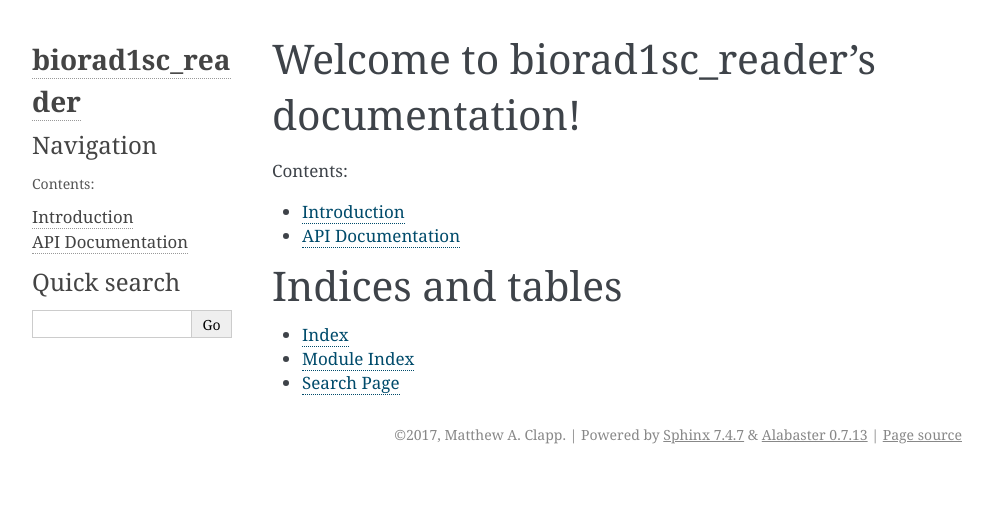
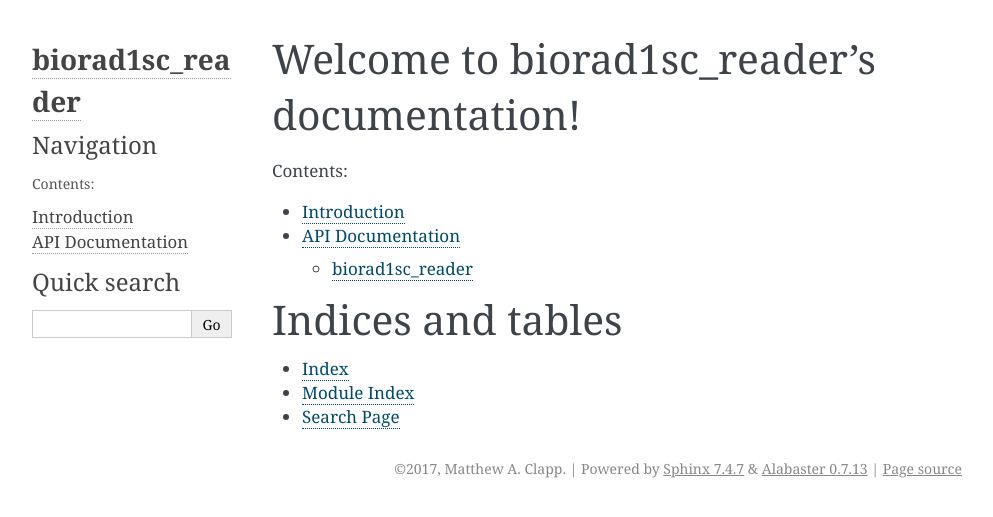
Before and after one commit to itsayellow/biorad1sc_reader, a Sphinx documentation site: the page built from docs/index.rst, in a window 1280 px wide. Shown: the top 517 px of the page, without its empty margins (148-1141 px from the left). Built offline with Sphinx 7.4.7, drawn with Linux system fonts in a browser that asks for light colours.

Commit message:
fixing docstrings and documentation

```diff
--- a/docs/api.rst
+++ b/docs/api.rst
@@ -1,7 +1,10 @@
 API Documentation
 =================
 
-.. automodule:: biorad1sc_reader
+biorad1sc_reader
+----------------
+.. automodule:: biorad1sc_reader.reader
+   :members:
 
 .. autoclass:: biorad1sc_reader.Reader
    :members:
```
Also changed, not shown: 1 other file.
